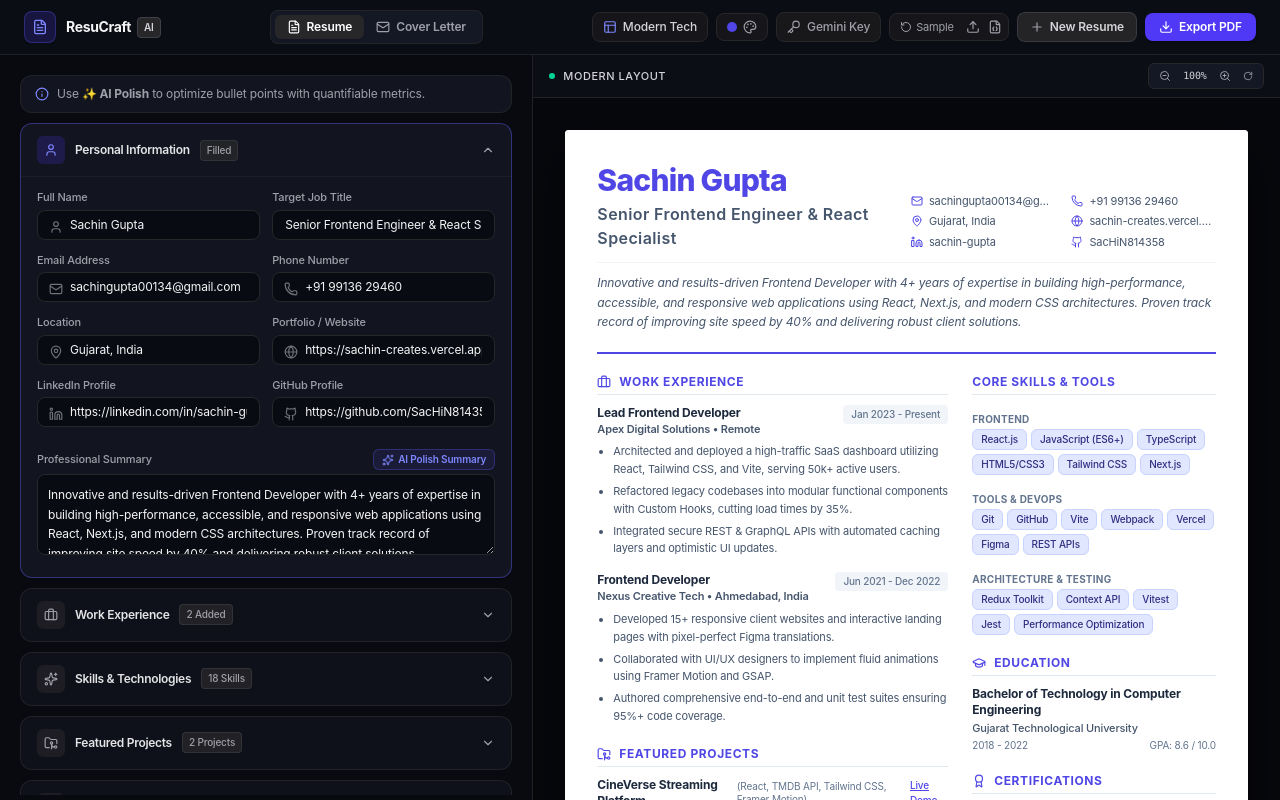
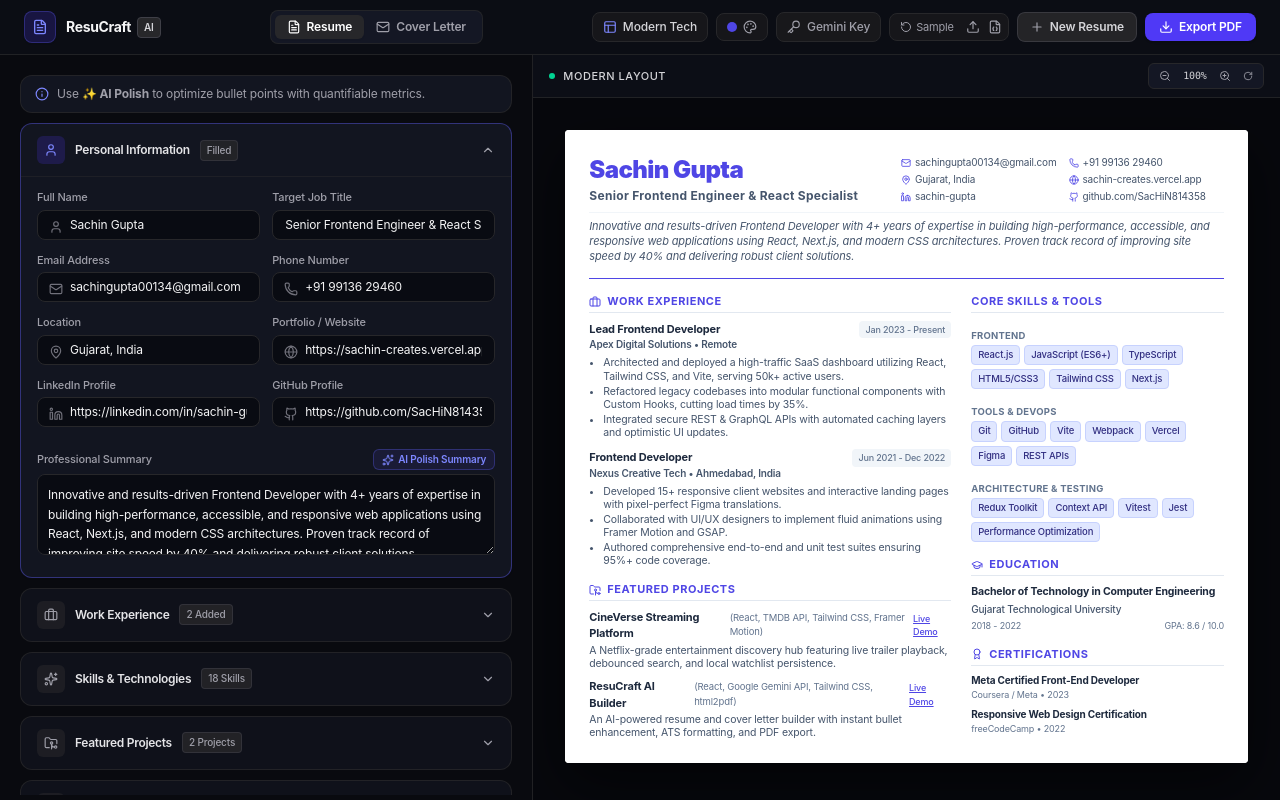
Before and after one commit to SacHiN814358/ai-resume-builder, a React (Vite) app: page / in a window 1280 px wide. Shown: the top 800 px of the page. Built offline with nearby package versions, Linux system fonts and the light colour scheme.

Commit message:
Optimize layout and print margins to fit 100% on a single A4 page with zero unwanted page-breaks

```diff
--- a/src/index.css
+++ b/src/index.css
@@ -53,11 +53,11 @@
   box-shadow: 0 0 0 3px rgba(99, 102, 241, 0.15);
 }
 
-/* Print Specific Styles for 1:1 Pixel Perfect A4 PDF */
+/* Print Specific Styles for 1:1 Pixel Perfect Single-Page A4 PDF */
 @media print {
   *, *::before, *::after {
-    background-color: transparent !important;
     box-shadow: none !important;
+    text-shadow: none !important;
   }
 
   html, body {
@@ -120,6 +120,24 @@
     height: auto !important;
   }
 
+  .print-page {
+    padding: 0 !important;
+    margin: 0 !important;
+    width: 100% !important;
+    box-shadow: none !important;
+    break-inside: auto !important;
+  }
+
+  .resume-header-section {
+    break-inside: avoid !important;
+    page-break-inside: avoid !important;
+  }
+
+  section {
+    break-inside: avoid !important;
+    page-break-inside: avoid !important;
+  }
+
   @page {
     size: A4 portrait;
     margin: 8mm 10mm;
--- a/src/templates/ModernTemplate.jsx
+++ b/src/templates/ModernTemplate.jsx
@@ -6,56 +6,56 @@
   const { personalInfo, experiences, education, skills, projects, certifications } = data;
 
   return (
-    <div className="w-full bg-white text-slate-800 p-8 min-h-[1050px] flex flex-col font-sans leading-normal text-left selection:bg-indigo-100 print-page" style={{ color: '#1e293b' }}>
+    <div className="w-full bg-white text-slate-800 p-6 flex flex-col font-sans leading-normal text-left selection:bg-indigo-100 print-page" style={{ color: '#1e293b' }}>
 
       {/* Header Banner */}
-      <div className="resume-header-section border-b-2 pb-5 mb-5" style={{ borderColor: theme.primary }}>
-        <div className="flex flex-col md:flex-row md:items-end justify-between gap-4">
+      <div className="resume-header-section border-b pb-3.5 mb-3.5" style={{ borderColor: theme.primary }}>
+        <div className="flex flex-col md:flex-row md:items-end justify-between gap-3">
           <div>
-            <h1 className="text-3xl font-extrabold tracking-tight mb-1" style={{ color: theme.primary }}>
+            <h1 className="text-2xl font-black tracking-tight mb-0.5" style={{ color: theme.primary }}>
               {personalInfo.fullName || 'Your Full Name'}
             </h1>
-            <p className="text-base font-semibold tracking-wide text-slate-600">
+            <p className="text-xs font-bold tracking-wide text-slate-600">
               {personalInfo.jobTitle || 'Target Job Title'}
             </p>
           </div>
 
           {/* Contact Details Grid */}
-          <div className="grid grid-cols-2 gap-x-4 gap-y-1 text-[11px] text-slate-600">
+          <div className="grid grid-cols-2 gap-x-3 gap-y-0.5 text-[10px] text-slate-600">
             {personalInfo.email && (
-              <div className="flex items-center gap-1.5">
-                <Mail className="w-3 h-3 shrink-0" style={{ color: theme.primary }} />
+              <div className="flex items-center gap-1">
+                <Mail className="w-2.5 h-2.5 shrink-0" style={{ color: theme.primary }} />
                 <span className="truncate">{personalInfo.email}</span>
               </div>
             )}
             {personalInfo.phone && (
-              <div className="flex items-center gap-1.5">
-                <Phone className="w-3 h-3 shrink-0" style={{ color: theme.primary }} />
+              <div className="flex items-center gap-1">
+                <Phone className="w-2.5 h-2.5 shrink-0" style={{ color: theme.primary }} />
                 <span>{personalInfo.phone}</span>
               </div>
             )}
             {personalInfo.location && (
-              <div className="flex items-center gap-1.5">
-                <MapPin className="w-3 h-3 shrink-0" style={{ color: theme.primary }} />
+              <div className="flex items-center gap-1">
+                <MapPin className="w-2.5 h-2.5 shrink-0" style={{ color: theme.primary }} />
                 <span>{personalInfo.location}</span>
               </div>
             )}
             {personalInfo.website && (
-              <div className="flex items-center gap-1.5">
-                <Globe className="w-3 h-3 shrink-0" style={{ color: theme.primary }} />
+              <div className="flex items-center gap-1">
+                <Globe className="w-2.5 h-2.5 shrink-0" style={{ color: theme.primary }} />
                 <span className="truncate">{personalInfo.website.replace(/^https?:\/\//, '')}</span>
               </div>
             )}
             {personalInfo.linkedin && (
-              <div className="flex items-center gap-1.5">
-                <LinkedinIcon className="w-3 h-3 shrink-0" style={{ color: theme.primary }} />
+              <div className="flex items-center gap-1">
+                <LinkedinIcon className="w-2.5 h-2.5 shrink-0" style={{ color: theme.primary }} />
                 <span className="truncate">{personalInfo.linkedin.replace(/^https?:\/\/(www\.)?linkedin\.com\/in\//, '')}</span>
               </div>
             )}
             {personalInfo.github && (
-              <div className="flex items-center gap-1.5">
-                <GithubIcon className="w-3 h-3 shrink-0" style={{ color: theme.primary }} />
-                <span className="truncate">{personalInfo.github.replace(/^https?:\/\/(www\.)?github\.com\//, '')}</span>
+              <div className="flex items-center gap-1">
+                <GithubIcon className="w-2.5 h-2.5 shrink-0" style={{ color: theme.primary }} />
+                <span className="truncate">{personalInfo.github.replace(/^https?:\/\//, '')}</span>
               </div>
             )}
           </div>
@@ -63,38 +63,38 @@
 
         {/* Summary */}
         {personalInfo.summary && (
-          <p className="mt-3 text-xs text-slate-600 leading-relaxed border-t border-slate-100 pt-2.5 italic">
+          <p className="mt-2 text-[11px] text-slate-600 leading-snug border-t border-slate-100 pt-1.5 italic">
             {personalInfo.summary}
           </p>
         )}
       </div>
 
       {/* Main Two-Column Layout */}
-      <div className="grid grid-cols-12 gap-6 flex-1">
+      <div className="grid grid-cols-12 gap-5">
 
         {/* Left / Main Column (7 cols): Experience & Projects */}
-        <div className="col-span-7 space-y-5">
+        <div className="col-span-7 space-y-3.5">
 
           {/* Work Experience */}
           {experiences && experiences.length > 0 && (
             <section>
-              <h2 className="text-xs font-bold uppercase tracking-wider flex items-center gap-2 pb-1 mb-2.5 border-b border-slate-200" style={{ color: theme.primary }}>
-                <Briefcase className="w-3.5 h-3.5" /> Work Experience
+              <h2 className="text-[11px] font-bold uppercase tracking-wider flex items-center gap-1.5 pb-0.5 mb-2 border-b border-slate-200" style={{ color: theme.primary }}>
+                <Briefcase className="w-3 h-3" /> Work Experience
               </h2>
-              <div className="space-y-3.5">
+              <div className="space-y-2.5">
                 {experiences.map(exp => (
-                  <div key={exp.id} className="space-y-1">
+                  <div key={exp.id} className="space-y-0.5">
                     <div className="flex items-start justify-between">
                       <div>
-                        <h3 className="text-xs font-bold text-slate-800">{exp.position}</h3>
-                        <p className="text-[11px] font-semibold text-slate-600">{exp.company} {exp.location ? `• ${exp.location}` : ''}</p>
+                        <h3 className="text-[11px] font-bold text-slate-800">{exp.position}</h3>
+                        <p className="text-[10px] font-semibold text-slate-600">{exp.company} {exp.location ? `• ${exp.location}` : ''}</p>
                       </div>
-                      <span className="text-[10px] font-medium text-slate-500 bg-slate-100 px-2 py-0.5 rounded">
+                      <span className="text-[9px] font-medium text-slate-500 bg-slate-100 px-1.5 py-0.5 rounded">
                         {exp.startDate} - {exp.endDate || (exp.current ? 'Present' : '')}
                       </span>
                     </div>
                     {exp.bullets && exp.bullets.length > 0 && (
-                      <ul className="list-disc list-outside ml-4 space-y-1 text-[11px] text-slate-600 leading-relaxed pt-0.5">
+                      <ul className="list-disc list-outside ml-3.5 space-y-0.5 text-[10.5px] text-slate-600 leading-tight pt-0.5">
                         {exp.bullets.filter(b => b.trim()).map((b, bIdx) => (
                           <li key={bIdx}>{b}</li>
                         ))}
@@ -109,25 +109,25 @@
           {/* Key Projects */}
           {projects && projects.length > 0 && (
             <section>
-              <h2 className="text-xs font-bold uppercase tracking-wider flex items-center gap-2 pb-1 mb-2.5 border-b border-slate-200" style={{ color: theme.primary }}>
-                <FolderGit2 className="w-3.5 h-3.5" /> Featured Projects
+              <h2 className="text-[11px] font-bold uppercase tracking-wider flex items-center gap-1.5 pb-0.5 mb-2 border-b border-slate-200" style={{ color: theme.primary }}>
+                <FolderGit2 className="w-3 h-3" /> Featured Projects
               </h2>
-              <div className="space-y-2.5">
+              <div className="space-y-2">
                 {projects.map(proj => (
                   <div key={proj.id} className="space-y-0.5">
                     <div className="flex items-center justify-between">
-                      <h3 className="text-xs font-bold text-slate-800 flex items-center gap-1.5">
+                      <h3 className="text-[11px] font-bold text-slate-800 flex items-center gap-1">
                         {proj.name}
-                        {proj.tech && <span className="text-[10px] font-normal text-slate-500">({proj.tech})</span>}
+                        {proj.tech && <span className="text-[9.5px] font-normal text-slate-500">({proj.tech})</span>}
                       </h3>
                       {proj.link && (
-                        <span className="text-[10px] font-medium underline" style={{ color: theme.primary }}>
+                        <span className="text-[9px] font-medium underline" style={{ color: theme.primary }}>
                           Live Demo
                         </span>
                       )}
                     </div>
                     {proj.description && (
-                      <p className="text-[11px] text-slate-600 leading-relaxed">{proj.description}</p>
+                      <p className="text-[10.5px] text-slate-600 leading-tight">{proj.description}</p>
                     )}
                   </div>
                 ))}
@@ -138,23 +138,23 @@
         </div>
 
         {/* Right Column / Sidebar (5 cols): Skills, Education, Certifications */}
-        <div className="col-span-5 space-y-5">
+        <div className="col-span-5 space-y-3.5">
 
           {/* Skills */}
           {skills && skills.length > 0 && (
             <section>
-              <h2 className="text-xs font-bold uppercase tracking-wider pb-1 mb-2.5 border-b border-slate-200" style={{ color: theme.primary }}>
+              <h2 className="text-[11px] font-bold uppercase tracking-wider pb-0.5 mb-2 border-b border-slate-200" style={{ color: theme.primary }}>
                 Core Skills & Tools
               </h2>
-              <div className="space-y-2.5">
+              <div className="space-y-2">
                 {skills.map((cat, idx) => (
-                  <div key={idx} className="space-y-1">
-                    <span className="text-[10px] font-bold text-slate-500 uppercase tracking-wide">{cat.category}</span>
+                  <div key={idx} className="space-y-0.5">
+                    <span className="text-[9.5px] font-bold text-slate-500 uppercase tracking-wide">{cat.category}</span>
                     <div className="flex flex-wrap gap-1">
                       {cat.items && cat.items.map((item, iIdx) => (
                         <span
                           key={iIdx}
-                          className="text-[10px] font-medium px-2 py-0.5 rounded-md border"
+                          className="text-[9.5px] font-medium px-1.5 py-0.5 rounded border"
                           style={{
                             backgroundColor: theme.secondary,
                             borderColor: theme.border,
@@ -174,15 +174,15 @@
           {/* Education */}
           {education && education.length > 0 && (
             <section>
-              <h2 className="text-xs font-bold uppercase tracking-wider flex items-center gap-2 pb-1 mb-2.5 border-b border-slate-200" style={{ color: theme.primary }}>
-                <GraduationCap className="w-3.5 h-3.5" /> Education
+              <h2 className="text-[11px] font-bold uppercase tracking-wider flex items-center gap-1.5 pb-0.5 mb-2 border-b border-slate-200" style={{ color: theme.primary }}>
+                <GraduationCap className="w-3 h-3" /> Education
               </h2>
-              <div className="space-y-2.5">
+              <div className="space-y-1.5">
                 {education.map(edu => (
                   <div key={edu.id} className="space-y-0.5">
-                    <h3 className="text-xs font-bold text-slate-800">{edu.degree}</h3>
-                    <p className="text-[11px] text-slate-600 font-medium">{edu.institution}</p>
-                    <div className="flex items-center justify-between text-[10px] text-slate-500">
+                    <h3 className="text-[10.5px] font-bold text-slate-800">{edu.degree}</h3>
+                    <p className="text-[10px] text-slate-600 font-medium">{edu.institution}</p>
+                    <div className="flex items-center justify-between text-[9px] text-slate-500">
                       <span>{edu.startDate ? `${edu.startDate} - ${edu.endDate}` : edu.endDate}</span>
                       {edu.gpa && <span>GPA: {edu.gpa}</span>}
                     </div>
@@ -195,14 +195,14 @@
           {/* Certifications */}
           {certifications && certifications.length > 0 && (
             <section>
-              <h2 className="text-xs font-bold uppercase tracking-wider flex items-center gap-2 pb-1 mb-2.5 border-b border-slate-200" style={{ color: theme.primary }}>
-                <Award className="w-3.5 h-3.5" /> Certifications
+              <h2 className="text-[11px] font-bold uppercase tracking-wider flex items-center gap-1.5 pb-0.5 mb-2 border-b border-slate-200" style={{ color: theme.primary }}>
+                <Award className="w-3 h-3" /> Certifications
               </h2>
-              <div className="space-y-2">
+              <div className="space-y-1.5">
                 {certifications.map(cert => (
-                  <div key={cert.id} className="text-[11px] space-y-0.5">
+                  <div key={cert.id} className="text-[10px] space-y-0.5">
                     <p className="font-bold text-slate-800 leading-tight">{cert.name}</p>
-                    <p className="text-[10px] text-slate-500">{cert.issuer} {cert.date ? `• ${cert.date}` : ''}</p>
+                    <p className="text-[9px] text-slate-500">{cert.issuer} {cert.date ? `• ${cert.date}` : ''}</p>
                   </div>
                 ))}
               </div>
```
